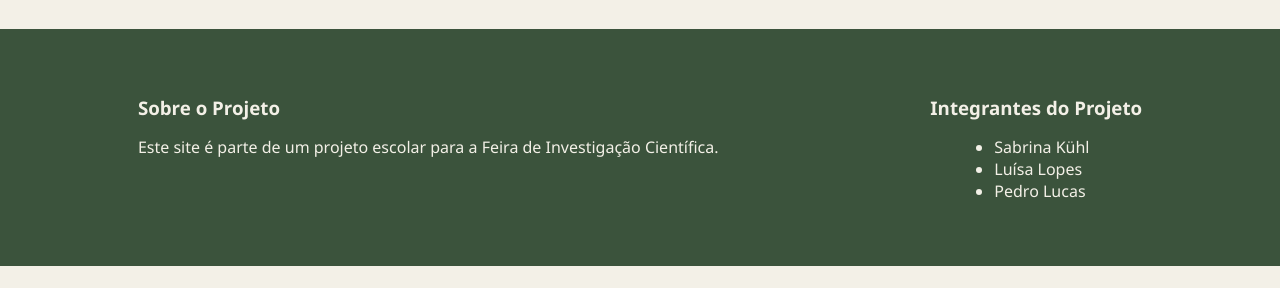
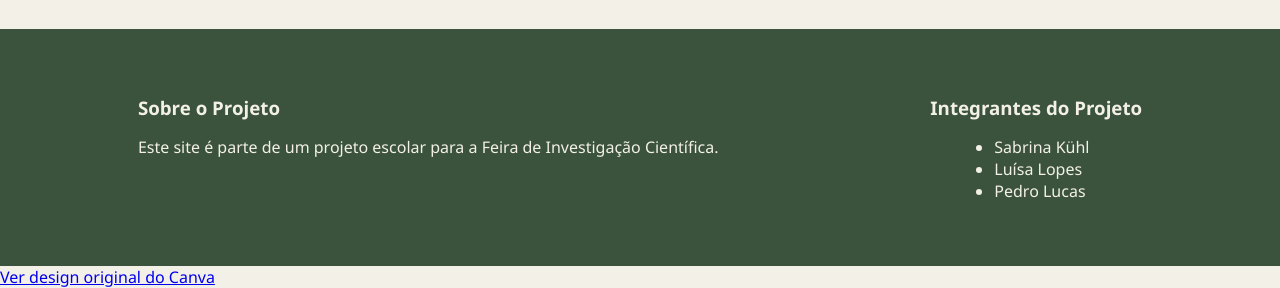
Before and after one commit to sabrina765/EcoBox-, a plain HTML site: page Index.html in a window 1280 px wide. Shown: the part 1461-1749 px from the top of the page. Before the commit the page ends 1727 px from the top, so only its background shows below. Drawn offline with Linux system fonts and the light colour scheme.

Commit message:
Index.html

```diff
--- a/Index.html
+++ b/Index.html
@@ -62,3 +62,4 @@
   </footer>
 </body>
 </html>
+<a href="design.html" target="_blank">Ver design original do Canva</a>
```
